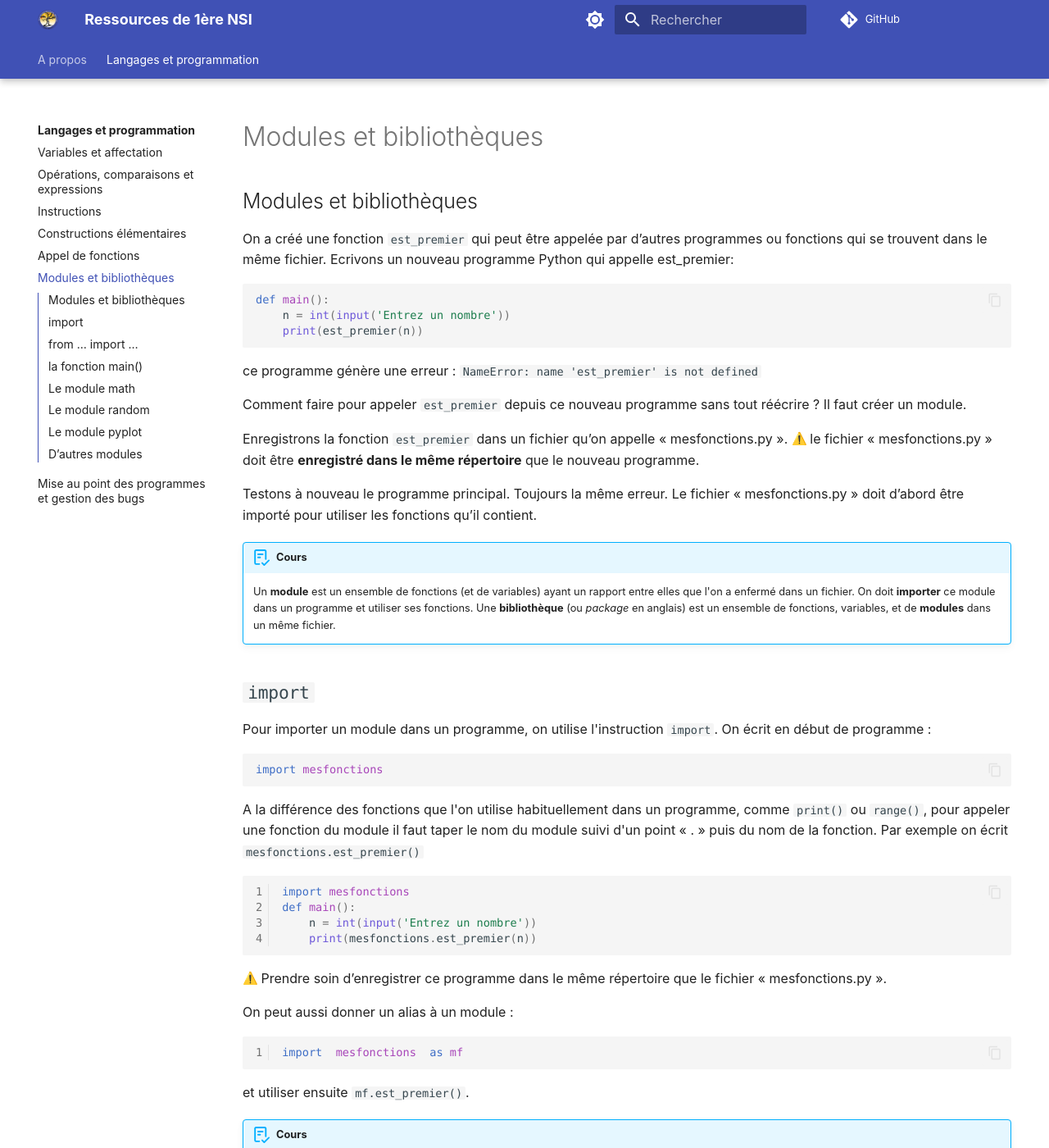
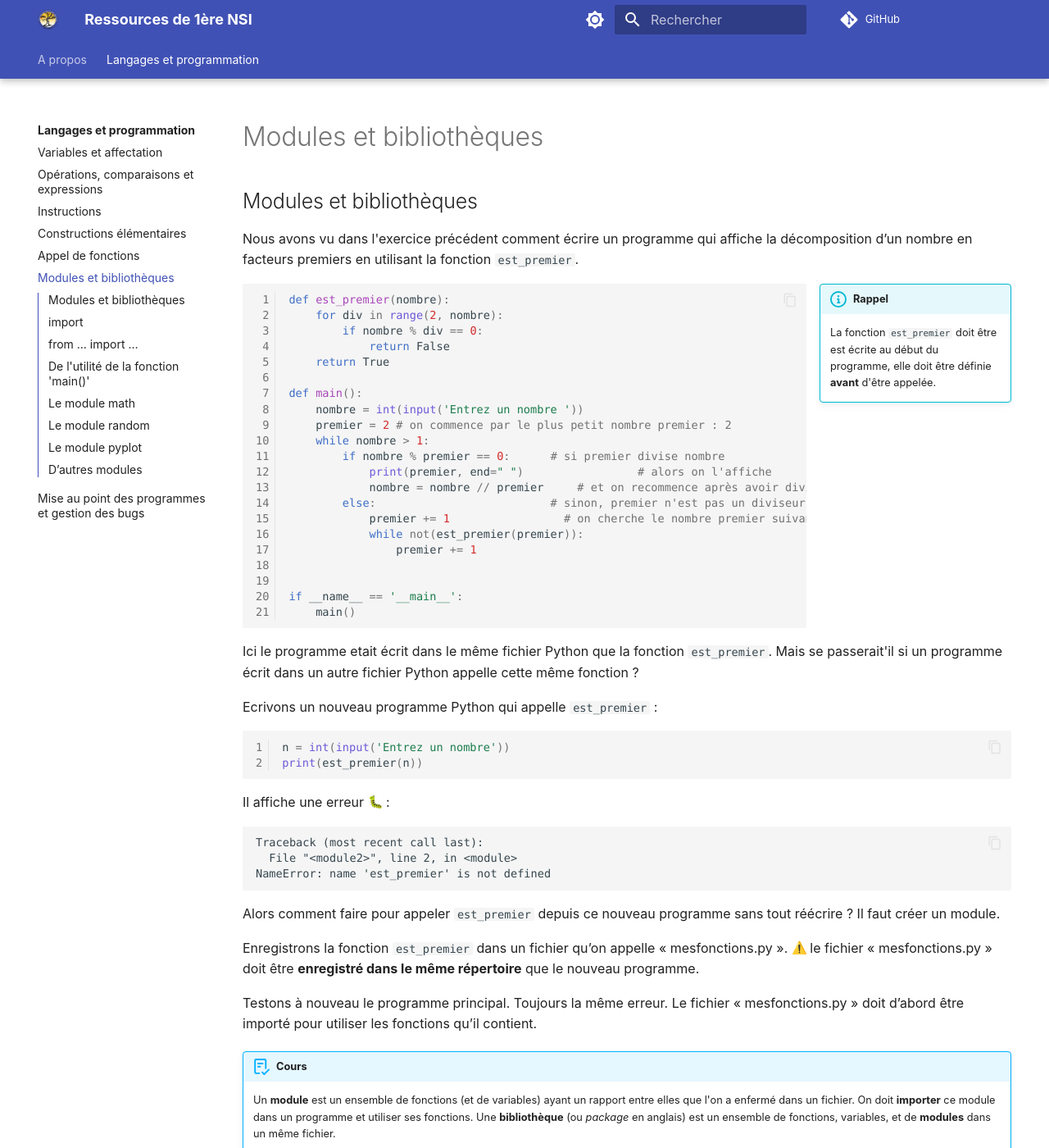
Before and after one commit to fab-perez/NSI-1, an MkDocs documentation site: the page built from docs/langages-et-programmation/6-modules-bibliotheques.md, in a window 1280 px wide and 1400 px high. Shown: the whole window at 82% size. Built offline with MkDocs 1.6.1 and Material for MkDocs 9.7.7, drawn with Linux system fonts in a browser that asks for light colours; emoji names are drawn with the system emoji font; comment, search, counter and statistics services are not loaded; some of the changed text lies outside the part shown.

Commit message:
Add files via upload

````diff
--- a/docs/langages-et-programmation/6-modules-bibliotheques.md
+++ b/docs/langages-et-programmation/6-modules-bibliotheques.md
@@ -1,16 +1,54 @@
 ##	Modules et bibliothèques
 
-On a créé une fonction `est_premier` qui peut être appelée par d’autres programmes ou fonctions qui se trouvent dans le même fichier. Ecrivons un nouveau programme Python qui appelle est_premier:
 
-``` py
+Nous avons vu dans l'exercice précédent comment écrire un programme qui affiche la décomposition d’un nombre en facteurs premiers en utilisant la fonction `est_premier`.
+
+
+!!! info inline end "Rappel"
+    La fonction `est_premier` doit être est écrite au début du programme, elle doit être définie **avant** d'être appelée.
+
+
+``` py linenums="1"
+def est_premier(nombre):
+    for div in range(2, nombre):
+        if nombre % div == 0:
+            return False
+    return True
+
 def main():
-    n = int(input('Entrez un nombre'))
-    print(est_premier(n))
+    nombre = int(input('Entrez un nombre '))
+    premier = 2 # on commence par le plus petit nombre premier : 2
+    while nombre > 1:
+        if nombre % premier == 0:      # si premier divise nombre
+            print(premier, end=" ")                 # alors on l'affiche
+            nombre = nombre // premier     # et on recommence après avoir divisé nombre par premier
+        else:                          # sinon, premier n'est pas un diviseur
+            premier += 1                 # on cherche le nombre premier suivant
+            while not(est_premier(premier)):
+                premier += 1
+
+
+if __name__ == '__main__':
+    main()
 ```
 
-ce programme génère une erreur : `NameError: name 'est_premier' is not defined`
+Ici le programme etait écrit dans le même fichier Python que la fonction `est_premier`. Mais se passerait'il si un programme écrit dans un autre fichier Python appelle cette même fonction ?
 
-Comment faire pour appeler `est_premier` depuis ce nouveau programme sans tout réécrire ? Il faut créer un module.
+Ecrivons un nouveau programme Python qui appelle `est_premier` :
+
+``` py linenums="1"
+n = int(input('Entrez un nombre'))
+print(est_premier(n))
+```
+
+Il affiche une erreur :bug: :
+```
+Traceback (most recent call last):
+  File "<module2>", line 2, in <module>
+NameError: name 'est_premier' is not defined
+```
+
+Alors comment faire pour appeler `est_premier` depuis ce nouveau programme sans tout réécrire ? Il faut créer un module.
 
 Enregistrons la fonction `est_premier` dans un fichier qu’on appelle « mesfonctions.py ». :warning: le fichier « mesfonctions.py » doit être **enregistré dans le même répertoire** que le nouveau programme.
 
@@ -22,50 +60,54 @@ Testons à nouveau le programme principal. Toujours la même erreur. Le fichier
 
 ## `import`
 
-Pour importer un module dans un programme, on utilise l'instruction `import`. On écrit en début de programme :
+Pour importer un module dans un programme, il faut utiliser l'instruction `import` en début de programme :
 
 ``` py
 import mesfonctions
 ```
 
-A la différence des fonctions que l'on utilise habituellement dans un programme, comme `print()` ou `range()`, pour appeler une fonction du module il faut taper le nom du module suivi d'un point « . » puis du nom de la fonction.  Par exemple on écrit `mesfonctions.est_premier()`
+A la différence des fonctions Python standard, comme `print()` ou `range()`, utilisée habituellement dans un programme, pour appeler une fonction du module il faut écrire le nom du module suivi d'un point « . » puis du nom de la fonction.  Par exemple on écrit `mesfonctions.est_premier()`
 
 ``` py linenums="1"
 import mesfonctions
-def main():
-    n = int(input('Entrez un nombre'))
-    print(mesfonctions.est_premier(n))
+
+n = int(input('Entrez un nombre '))
+print(mesfonctions.est_premier(n))
 ```
 
 :warning: Prendre soin d’enregistrer ce programme dans le même répertoire que le fichier « mesfonctions.py ».
 
-On peut aussi donner un alias à un module :
+Il est aussi possible donner un alias à un module pour ne pas à avoir réécrire son nom, par exemple pour écrire `mf` au lieu de `mesfonctions`:
 
 ``` py linenums="1"
 import  mesfonctions  as mf
+
+n = int(input('Entrez un nombre '))
+print(mf.est_premier(n))
 ```
-et utiliser ensuite `mf.est_premier()`.
+
 
 !!! abstract "Cours"
     === "Sans alias"
-        On importe un module nom_module en début de programme avec l’instruction :
+        Pour importer un module `nom_module`, il faut écrire en début de programme l’instruction :
 
         `import nom_module`
 
-        puis on utilise une fonction de ce module nom_fonction() en écrivant :
+        puis pour utiliser une fonction `nom_fonction()` de ce module  :
 
         `nom_module.nom_fonction()`
 
     === "Avec alias"
-        On importe un module nom_module en début de programme en lui donnant un alias avec l’instruction :
+        Pour importer un module `nom_module` en lui donnant un alias `nom_alias`, il faut écrire en début de programme l’instruction :
 
         `import nom_module as nom_alias`
 
-        puis on utilise une fonction de ce module nom_fonction() en écrivant :
+        puis pour utiliser une fonction `nom_fonction()` de ce module  :
 
-        `nom_alias.nom_fonction()`
+        `nomnom_alias_module.nom_fonction()`
 
-La fonction `help` permet de savoir ce que contient un module :
+
+La fonction `help()` permet de savoir ce que contient un module :
 
 ``` py
 >>> help(mesfonctions)
@@ -77,12 +119,11 @@ Help on module mesfonctions:
 
 Il existe une autre méthode d'importation qui ne fonctionne pas tout à fait de la même façon. Admettons que le module `mesfonctions` contienne des dizaines de fonctions, mais que nous ayons uniquement besoin dans notre programme de la fonction `est_premier`, dans ce cas on préfèrera n'importer que cette fonction au lieu d'importer tout le module.
 
-``` py
+``` py linenums="1"
 from  mesfonctions   import est_premier
 
-def main():
-    n = int(input('Entrez un nombre'))
-    print(est_premier(n))
+n = int(input('Entrez un nombre '))
+print(est_premier(n))
 ```
 
 Ici on ne met pas le préfixe « `mesfonctions.` »  devant le nom de la fonction.
@@ -95,27 +136,30 @@ et utiliser ensuite la fonction `estprems()`.
 
     === "Sans alias"
 
-        On importe une fonction `nom_fonction()` depuis le module `nom_module` en début de programme avec l’instruction :
+        Pour importer une fonction `nom_fonction()` depuis le module `nom_module`, il faut écrire en début de programme l’instruction :
 
         `from nom_module import nom_fonction`
 
-        puis on utilise cette fonction en écrivant :
+        puis pour utiliser cette fonction :
 
         `nom_fonction()`
 
+
+
     === "Avec alias"
 
-        On importe une fonction `nom_fonction()` en lui donnant un alias depuis le module `nom_module` en début de programme avec l’instruction :
+
+        Pour importer une fonction `nom_fonction()` en lui donnant un alias `nom_alias` depuis le module `nom_module`, il faut écrire en début de programme l’instruction :
 
         `from nom_module import nom_fonction as nom_alias`
 
-        puis on utilise cette fonction en écrivant :
+        puis pour utiliser cette fonction :
 
         `nom_alias()`
 
 
 
-On peut aussi appeler plusieurs fonctions d’un même module séparée par des virgules :
+Il est aussi possible d'importer plusieurs fonctions d’un même module séparées par des virgules :
 
 ``` py
 from  mesfonctions   import est_premier, une_autre_fonction
@@ -126,9 +170,10 @@ voire même toutes les fonctions d'un module en tapant « `*` » à la place du
 from  mesfonctions  import *
 ```
 
-mais cette utilisation est vivement déconseillée[^6.1] hormis dans des cas très particuliers par exemple des programmes très courts.
+Mais cette utilisation est vivement déconseillée[^6.1] hormis dans des cas très particuliers par exemple des programmes très courts. Pour s’en convaincre, imaginons un programme écrit en utilisant l'instruction `pow(1, 2, 3)` qui fonctionnerait très bien jusqu'à ce qu'une mise à jour nécessitant une fonction mathématiques ajoute l'import `from math import *` en début de programme ce qui génèrera une erreur inattendue [^6.1].
 
-[^6.1]: Pour s’en convaincre on peut ecrire un programme avec la fonction `pow(1, 2, 3)` puis ajouter `from math import *` et réessayer.
+[^6.1]: La fonction standard Python `pow()` prend trois paramètres alors que la fonction `pow()` du module `math` n'en a que deux ! L'import de `from math import *` a importé la seconde fonction probablement à l'insu du programmeur.
+
 
 Python offre des centaines de modules avec des milliers de fonctions déjà programmées. Il y a différents types de modules :
 
@@ -136,7 +181,7 @@ Python offre des centaines de modules avec des milliers de fonctions déjà prog
 - ceux qui sont inclus dans la bibliothèque standard de Python comme `random` ou `math`,
 - ceux que l’on peut rajouter en les installant séparemment comme `numpy` ou `matplotlib`.
 
-##	la fonction main()
+##	De l'utilité de la fonction 'main()'
 
 On a vu auparavant la définition de la fonction `main()` contenant le programme principal, suivi du bout de code suivant :
 
@@ -153,14 +198,35 @@ L’interpréteur Python définit la variable `__name__` selon la manière dont
 
 En bref, la variable `__name__` détermine si le fichier est exécuté directement ou s'il a été importé.[^6.2]
 
-[^6.2]: On peut facilement se convaincre de l’utilité de la fonction `main()` en écrivant un programme sans cette fonction et observer qu’il est automatiquement exécuté quand on l’importe dans un autre programme.
+
+[^6.2]:
+    On peut facilement se convaincre de l’utilité de la fonction `main()` en écrivant le programme qui affiche la décomposition d’un nombre en facteurs premiers sans `main()` dans le fichier « mesfonctions.py » :
+    ``` py linenums="1"
+    def est_premier(nombre):
+        for div in range(2, nombre):
+            if nombre % div == 0:
+                return False
+        return True
+
+    nombre = int(input('Entrez un nombre '))
+    premier = 2 # on commence par le plus petit nombre premier : 2
+    while nombre > 1:
+            if nombre % premier == 0:      # si premier divise nombre
+                print(premier, end=" ")                 # alors on l'affiche
+                nombre = nombre // premier     # et on recommence après avoir divisé nombre par premier
+            else:                          # sinon, premier n'est pas un diviseur
+                premier += 1                 # on cherche le nombre premier suivant
+                while not(est_premier(premier)):
+                    premier += 1
+    ```
+    Lorsque pour utiliser la fonction `est_premier` le module est importé dans un autre programme avec `import  mesfonctions`, toute la suite du programme de la décomposition d’un nombre en facteurs premiers est exécuté automatiquement.
 
 ##	Le module math
 
 Le [module `math`](https://docs.python.org/3/library/math.html) permet d’avoir accès aux fonctions mathématiques comme le cosinus (`cos`), le sinus (`sin`), la racine carrée (`sqrt`), le nombre π (`pi`), la partie entière (`floor`)[^6.3] , et bien d’autres...
 
 [^6.3]:
-    On a déjà vu la fonction `int()` qui semble similaire à `math.floor()`, mais attention aux différences entre les deux.
+    Nous avons déjà vu la fonction `int()` qui semble similaire à `math.floor()`, mais attention aux différences entre les deux.
 
     === "Avec un `float` positif"
     ``` py
@@ -209,7 +275,7 @@ La [bibliothèque `mathplotlib`](https://matplotlib.org/) contient le module `py
 import matplolib.pyplot as plt
 ```
 
-pyplot permet d'afficher des données sous de [multiples formes](https://matplotlib.org/stable/gallery/index.html). Par exemple pour afficher un point de coordonnées (2, 4 ) sous forme d'une croix verte dans un repère on utilise :
+`pyplot` permet d'afficher des données sous de [multiples formes](https://matplotlib.org/stable/gallery/index.html). Par exemple pour afficher un point de coordonnées (2, 4 ) sous forme d'une croix verte dans un repère on utilise :
 
 ``` py
 x, y = 2, 4
@@ -244,7 +310,7 @@ La fonction `dir` permet d’explorer le contenu d’un module :
 …
 ```
 
-En plus de la documentation en ligne, on a déjà vu la fonction help qui donne les spécifications d’une fonction.
+En plus de la documentation en ligne, on a déjà vu la fonction `help` qui donne les spécifications d’une fonction.
 
 ``` py
 >>> help(math.cos)
````
Also changed, not shown: docs/langages-et-programmation/3-instructions.md (+8 -6 lines), docs/langages-et-programmation/5-fonctions.md (+24 -20 lines).
